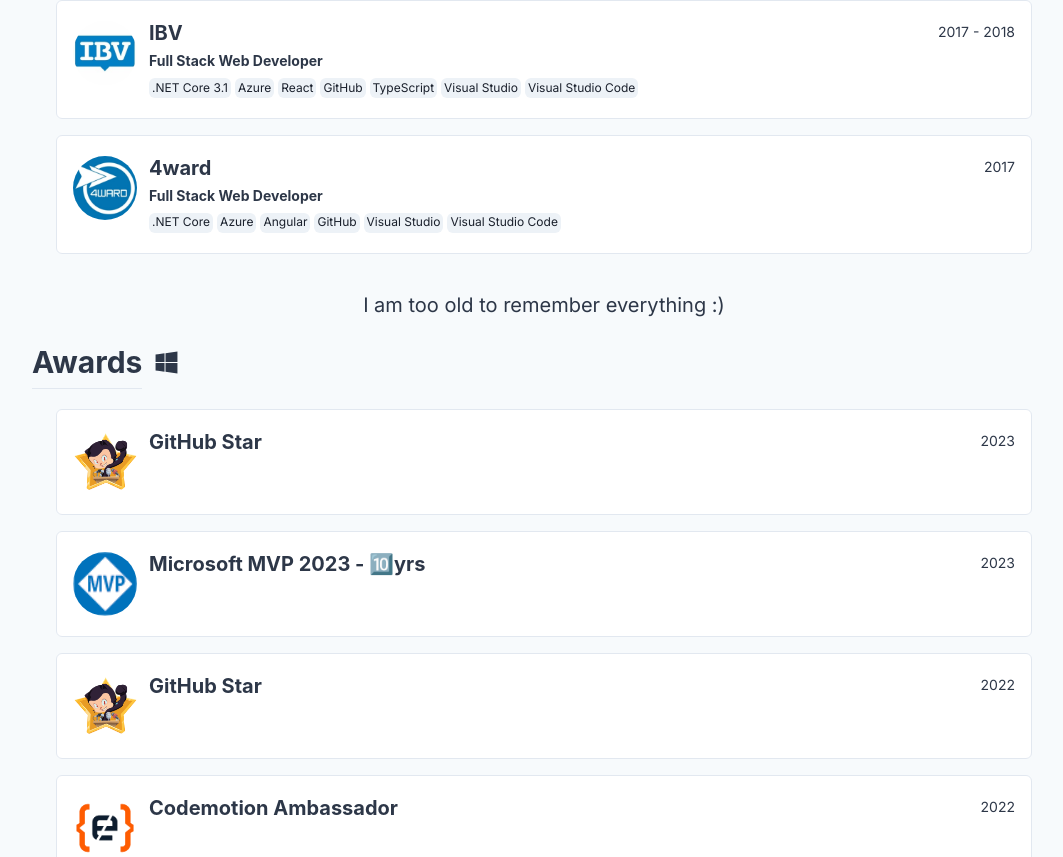
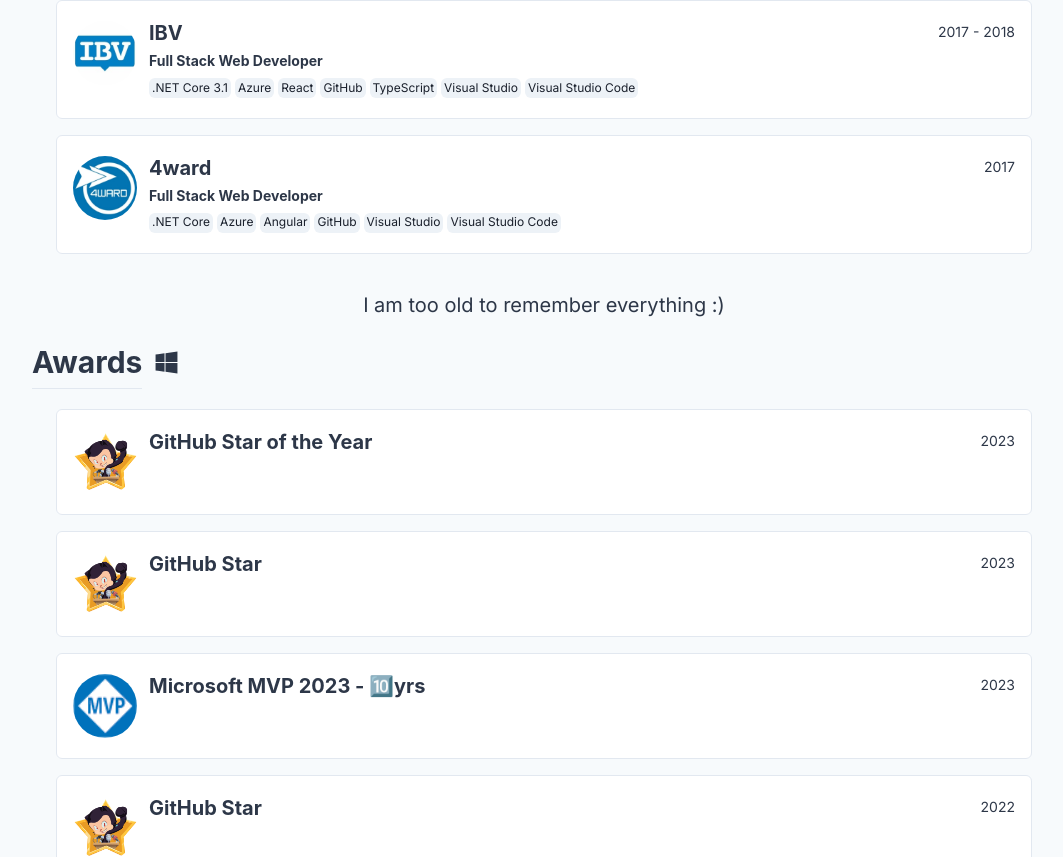
Before and after one commit to kasuken/emanuelebartolesi.com, a Next.js app: page /about in a window 1280 px wide. Shown: the part 447-1304 px from the top of the page, without its empty margins (96-1159 px from the left). Built offline with nearby package versions, Linux system fonts and the light colour scheme; no server answers.

Commit message:
Add GitHub Star of the Year award

```diff
--- a/data/data.ts
+++ b/data/data.ts
@@ -34,6 +34,12 @@
 ]
 
 export const awards = [
+  {
+    title: 'GitHub Star of the Year',
+    alt: 'GitHub Star',
+    period: '2023',
+    logo: '/assets/images/logos/githubstar.png',
+  },
   {
     title: 'GitHub Star',
     alt: 'GitHub Star',
```
